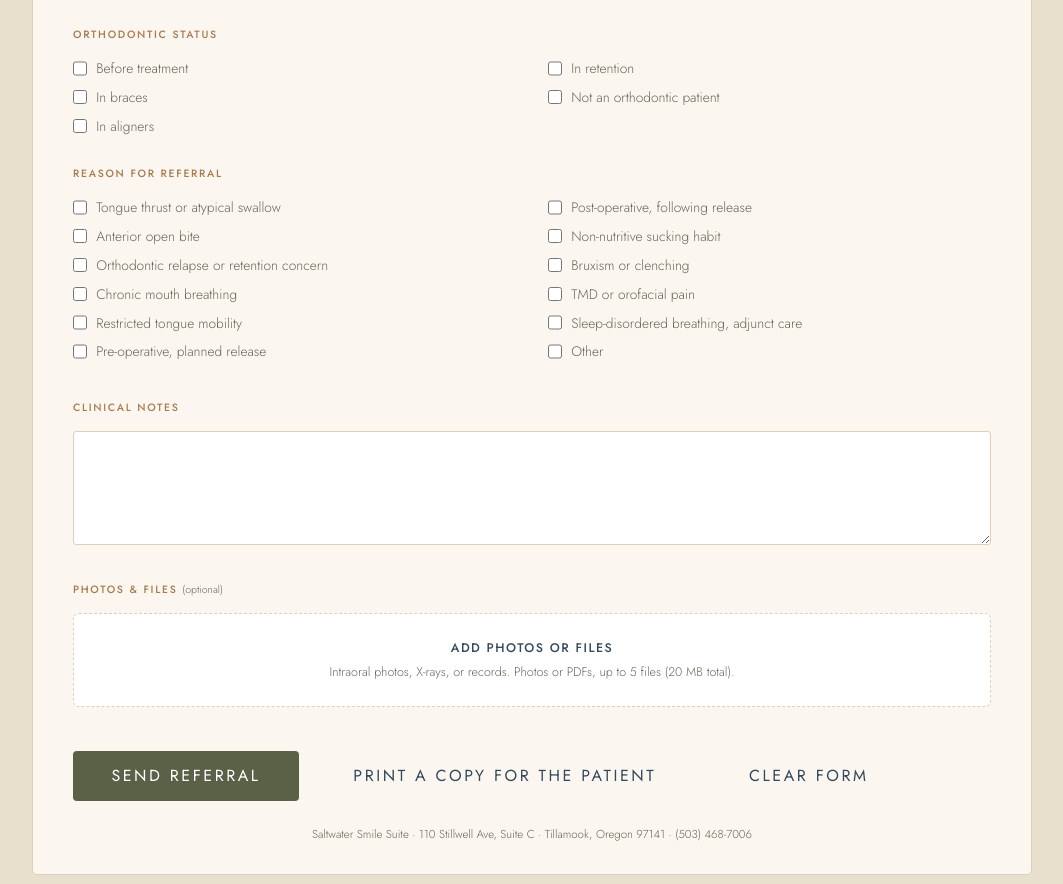
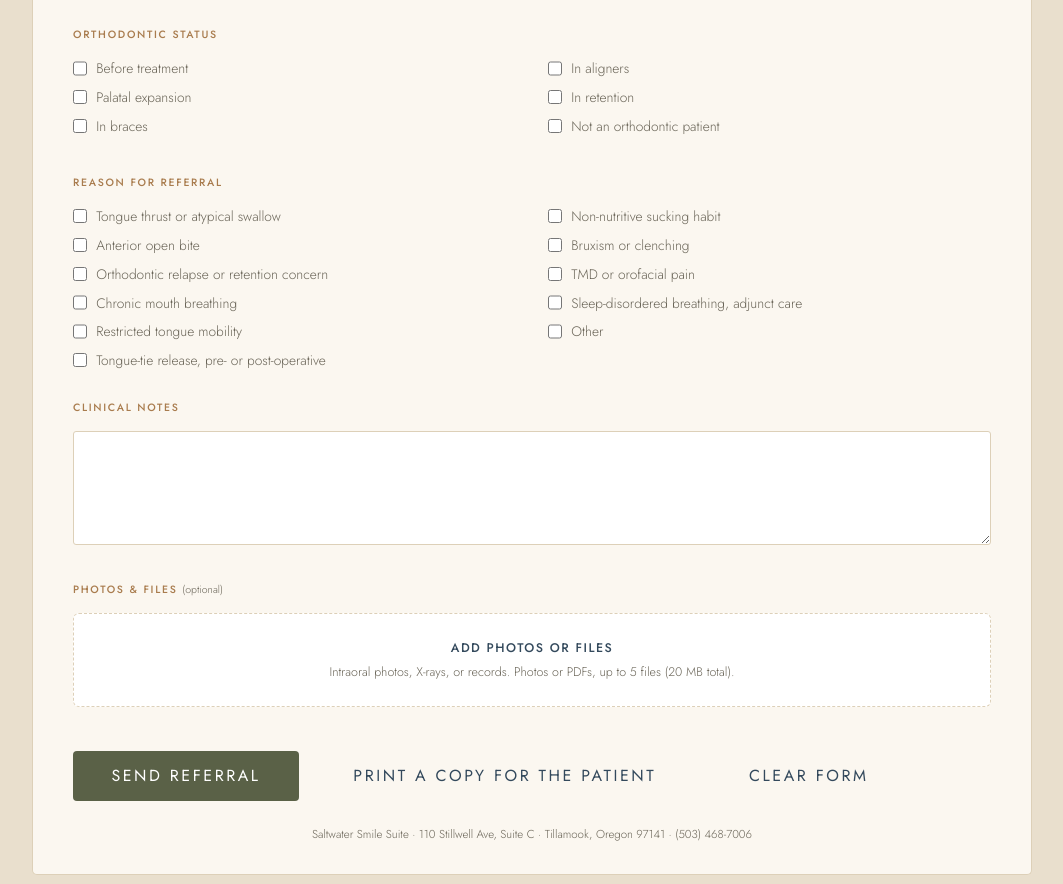
Before and after one commit to lindsaytuel-create/saltwatersmilesuite, a plain HTML site: page therapy-referrals.html in a window 1280 px wide. Shown: the part 1832-2716 px from the top of the page, without its empty margins (108-1171 px from the left). Drawn offline with nearby package versions, Linux system fonts and the light colour scheme.

Commit message:
Referral form: add palatal expansion, combine tongue-tie release options
- Orthodontic Status: add "Palatal expansion"
- Reason for Referral: merge the pre- and post-operative release boxes
  into "Tongue-tie release, pre- or post-operative"

Co-Authored-By: Claude Opus 5.5 <noreply@anthropic.com>

```diff
--- a/therapy-referrals.html
+++ b/therapy-referrals.html
@@ -237,6 +237,7 @@
               <span class="t-form-legend">Orthodontic Status</span>
               <ul class="t-checks">
                 <li><label><input type="checkbox" name="ortho_status" value="Before treatment" /> Before treatment</label></li>
+                <li><label><input type="checkbox" name="ortho_status" value="Palatal expansion" /> Palatal expansion</label></li>
                 <li><label><input type="checkbox" name="ortho_status" value="In braces" /> In braces</label></li>
                 <li><label><input type="checkbox" name="ortho_status" value="In aligners" /> In aligners</label></li>
                 <li><label><input type="checkbox" name="ortho_status" value="In retention" /> In retention</label></li>
@@ -252,8 +253,7 @@
                 <li><label><input type="checkbox" name="reason" value="Orthodontic relapse or retention concern" /> Orthodontic relapse or retention concern</label></li>
                 <li><label><input type="checkbox" name="reason" value="Chronic mouth breathing" /> Chronic mouth breathing</label></li>
                 <li><label><input type="checkbox" name="reason" value="Restricted tongue mobility" /> Restricted tongue mobility</label></li>
-                <li><label><input type="checkbox" name="reason" value="Pre-operative, planned release" /> Pre-operative, planned release</label></li>
-                <li><label><input type="checkbox" name="reason" value="Post-operative, following release" /> Post-operative, following release</label></li>
+                <li><label><input type="checkbox" name="reason" value="Tongue-tie release, pre- or post-operative" /> Tongue-tie release, pre- or post-operative</label></li>
                 <li><label><input type="checkbox" name="reason" value="Non-nutritive sucking habit" /> Non-nutritive sucking habit</label></li>
                 <li><label><input type="checkbox" name="reason" value="Bruxism or clenching" /> Bruxism or clenching</label></li>
                 <li><label><input type="checkbox" name="reason" value="TMD or orofacial pain" /> TMD or orofacial pain</label></li>
```
